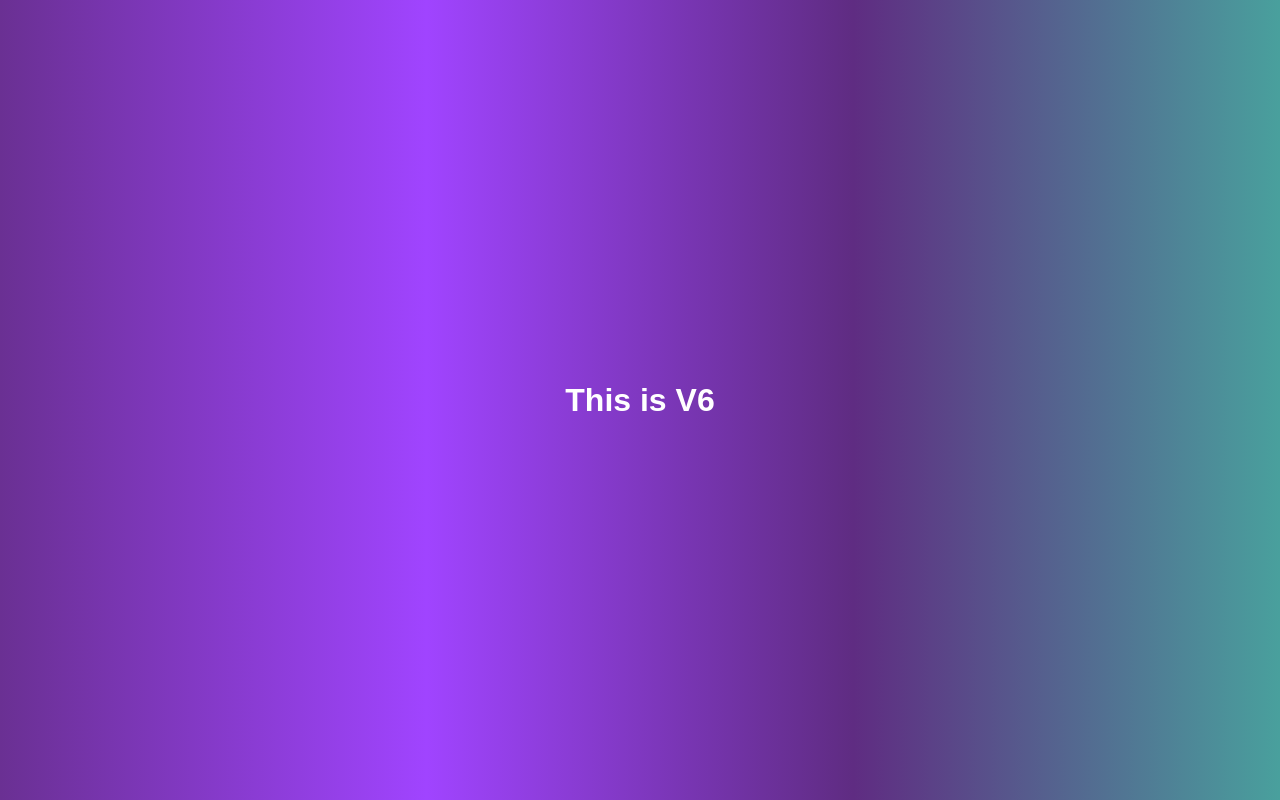
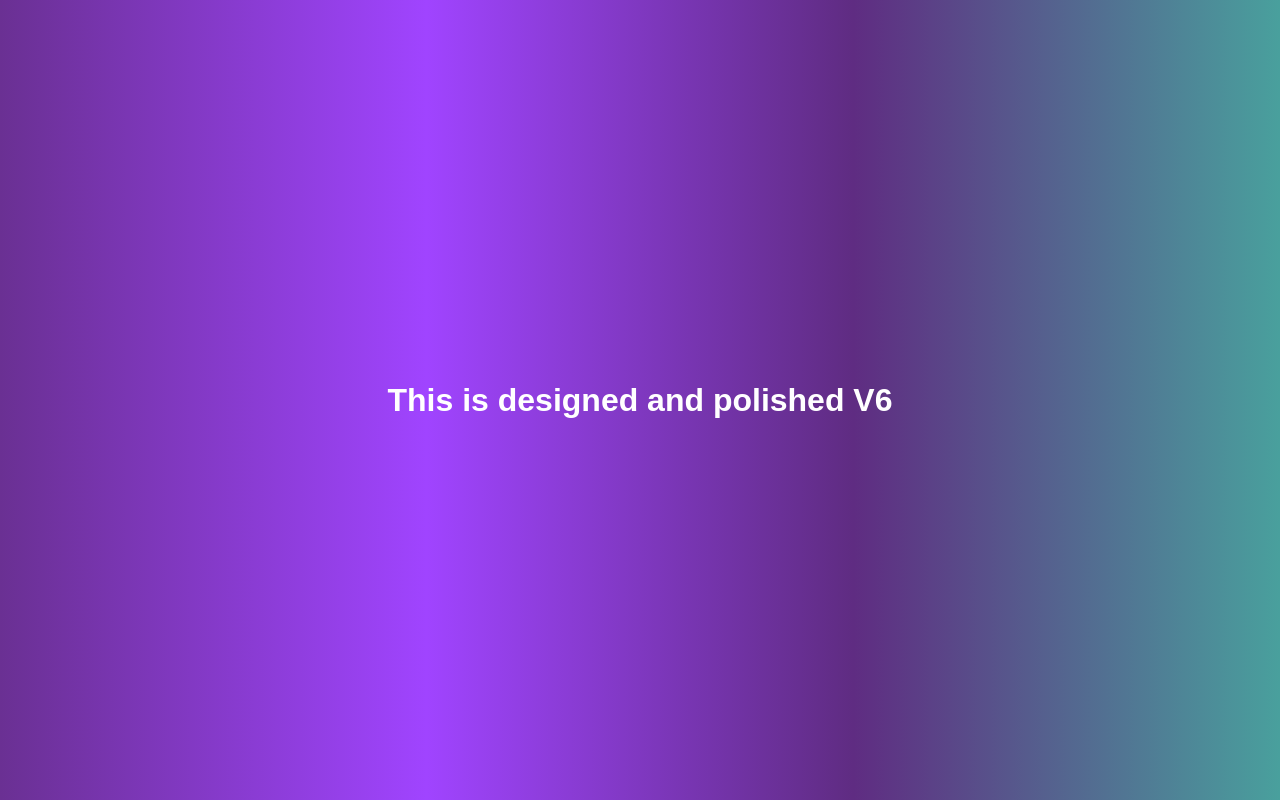
Before and after one commit to VSNIYA/myrepo, a plain HTML site: page a.html in a window 1280 px wide. Drawn offline with Linux system fonts and the light colour scheme.

Commit message:
updated heading in V6

```diff
--- a/a.html
+++ b/a.html
@@ -7,6 +7,6 @@
     <title>Document</title>
 </head>
 <body>
-    <h1>This is V6</h1>
+    <h1>This is designed and polished V6</h1>
 </body>
 </html>
```
